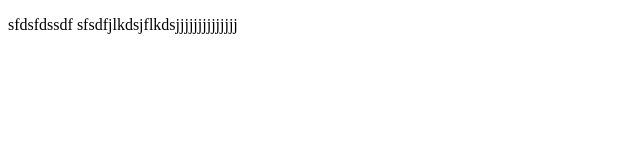
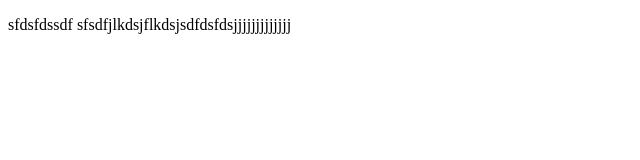
Before and after one commit to Pirat123/Test, a plain HTML site: page index.html in a window 1280 px wide. Shown: the whole page, without its empty margins (0-640 px from the left). Drawn offline with Linux system fonts and the light colour scheme.

Commit message:
index.html updated

```diff
--- a/index.html
+++ b/index.html
@@ -8,7 +8,7 @@
 </head>
 <body>
     <div>
-        <p>sfdsfdssdf sfsdfjlkdsjflkdsjjjjjjjjjjjjjj</p>
+        <p>sfdsfdssdf sfsdfjlkdsjflkdsjsdfdsfdsjjjjjjjjjjjjj</p>
     </div>
 </body>
 </html>
```
